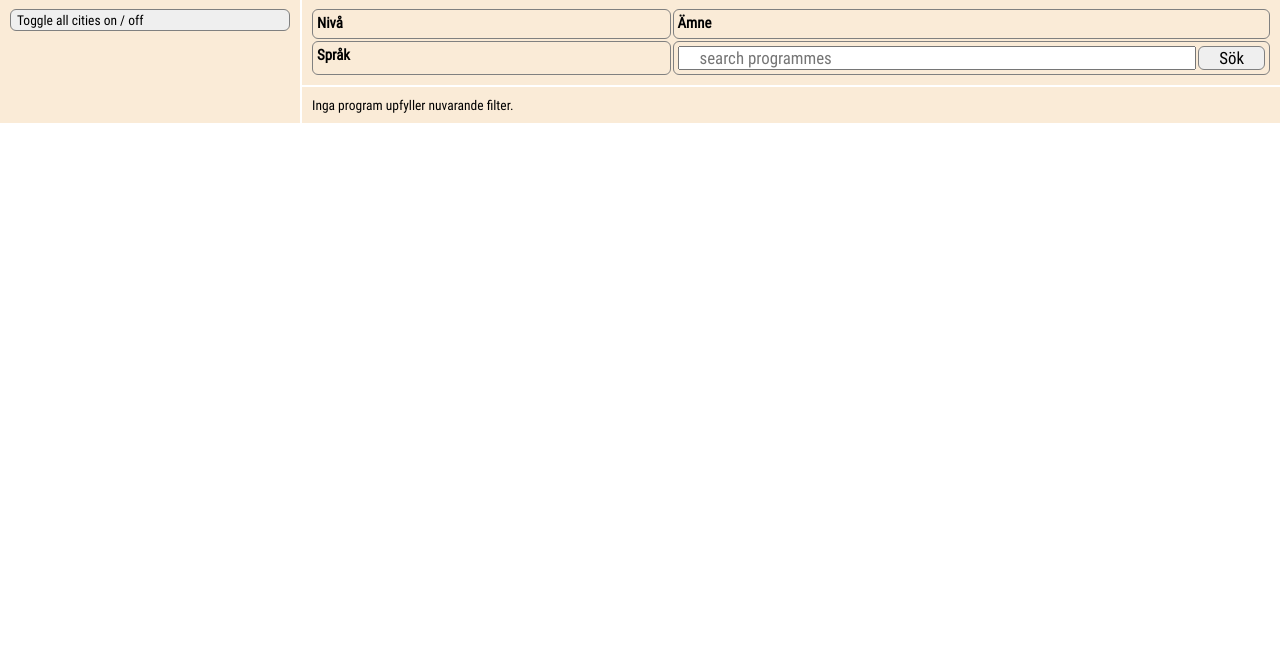
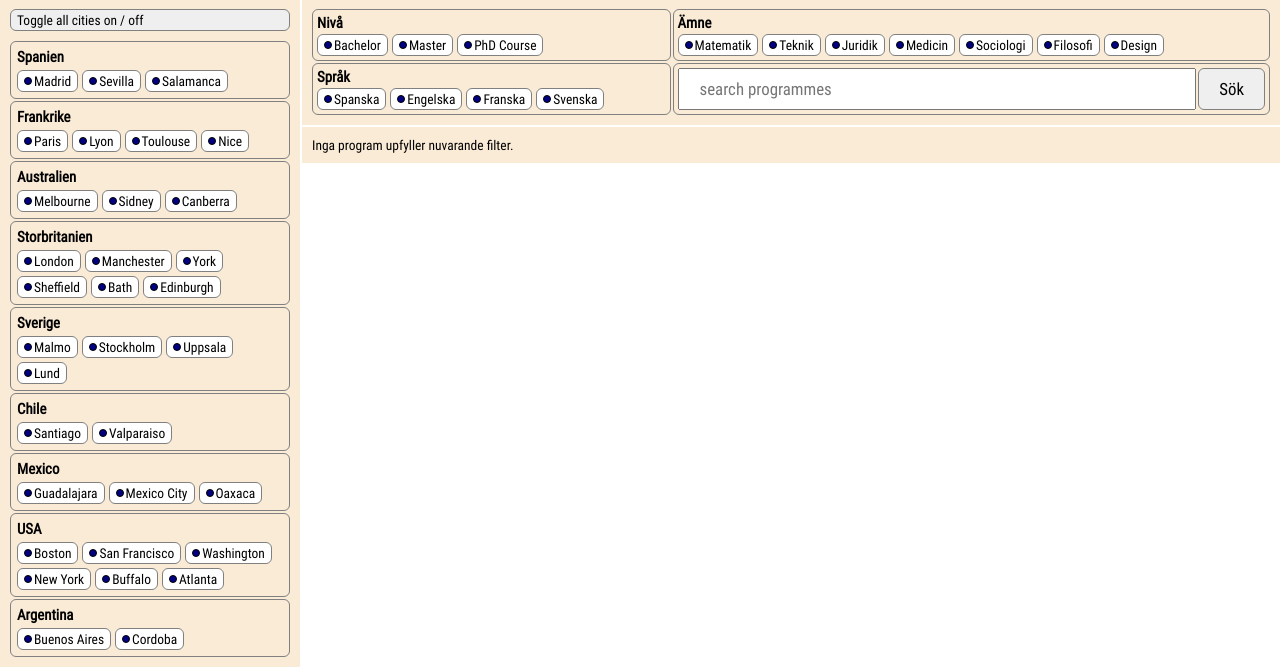
Before and after one commit to elin57/Projekt_DU2, a plain HTML site: page kod/index.html in a window 1280 px wide. Shown: the part 203-870 px from the top of the page. Before the commit the page ends 800 px from the top, so only its background shows below. Drawn offline with Linux system fonts and the light colour scheme.

Commit message:
Ändrade ordningen på dem länkade JS-filerna
Jag ändrade ordningen på dem länkade JS-filerna i index.html eftersom ordningen gjorde att funktionsanropen i index.js blev undefined.
Detta gjorde i sin tur att create_filter_element-funktionen inte funkade.

```diff
--- a/kod/index.html
+++ b/kod/index.html
@@ -54,9 +54,9 @@
     </div>
   </div>
   <script src="../database.js"></script>
-  <script src="index.js"></script>
+  <script src="js/functions.js"></script>
   <script src="js/array_functions.js"></script>
   <script src="js/aux_functions.js"></script>
-  <script src="js/functions.js"></script>
+  <script src="index.js"></script>
 </body>
 </html>
--- a/kod/js/functions.js
+++ b/kod/js/functions.js
@@ -45,12 +45,16 @@ function create_filter_element (data) {
     RETURN VALUE
       Returns a reference to the new dom-element
   */
-  let parent = data.parent;
+  const parent = data.parent;
+  const attribute = data.class;
+  const content = data.textContent;
 
-  let new_dom_element = document.createElement("li");
+  const new_dom_element = document.createElement("li");
+  console.log(new_dom_element);
+  console.log(create_subjects_filter);
   new_dom_element.classList.add(data.class);
-  parent.appendChild(new_dom_element);
-  new_dom_element.textContent = data.textContent;
+  parent.append(new_dom_element);
+  new_dom_element.textContent = content;
   new_dom_element.addEventListener("click", click_filter_element);
 
   return new_dom_element;
```
